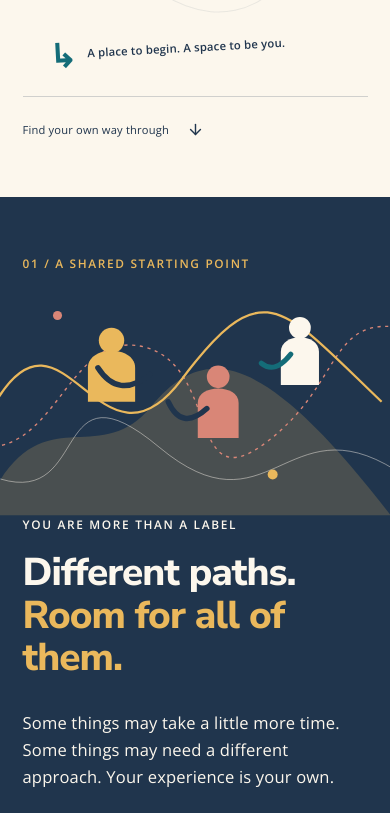
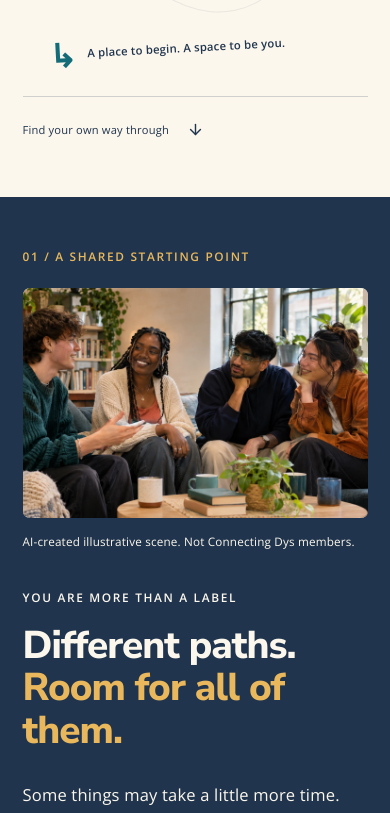
Before and after one commit to jonathan-hansel-awo/connecting-dys, a Next.js app: page / in a window 390 px wide. Shown: the part 1164-1977 px from the top of the page. Built offline with nearby package versions, Linux system fonts and the light colour scheme.

Commit message:
Fix mobile story overlap and add human imagery with compact scroll choreography

```diff
--- a/src/app/globals.css
+++ b/src/app/globals.css
@@ -473,11 +473,7 @@ html[data-js="true"] .js-only {
   display: block;
   width: 100%;
   height: auto;
-  overflow: visible;
-}
-.recognition-art .path-art {
-  margin-top: -1rem;
-  margin-bottom: -2rem;
+  overflow: hidden;
 }
 .recognition-copy h2 {
   margin: 1rem 0 1.6rem;
@@ -1261,10 +1257,6 @@ html[data-js="true"] .js-only {
     gap: 1.5rem;
     padding-block: 2.8rem 3rem;
   }
-  .recognition-art .path-art {
-    max-width: 420px;
-    margin: -1.4rem auto -2rem;
-  }
   .recognition-copy h2 {
     font-size: 2.15rem;
   }
@@ -1643,11 +1635,6 @@ html[data-reading-custom="true"] .recognition-copy h2 span,
 html[data-reading-custom="true"] .recognition-art > .eyebrow {
   color: var(--brand-teal);
 }
-html[data-reading-custom="true"] .recognition-art .path-art {
-  background: var(--brand-navy);
-  border-radius: 6px;
-  margin-top: 1rem;
-}
 html[data-reading-custom="true"] .footer-bottom {
   border-color: var(--rule);
 }
@@ -1820,3 +1807,65 @@ html[data-reading-custom="true"] .about-home :focus-visible {
     display: none !important;
   }
 }
+
+/* Recognition media is entirely contained; captions and copy own their layout space. */
+.recognition-art {
+  display: grid;
+  gap: 1.4rem;
+  align-content: start;
+}
+.recognition-figure {
+  margin: 0;
+  min-width: 0;
+}
+.recognition-media {
+  position: relative;
+  width: 100%;
+  aspect-ratio: 3 / 2;
+  overflow: clip;
+  isolation: isolate;
+  border-radius: 7px;
+  background: #d8ddd4;
+}
+.recognition-photo {
+  object-fit: cover;
+}
+.recognition-figure figcaption {
+  font-size: 0.64rem;
+  line-height: var(--reading-line-height);
+  margin-top: 0.8rem;
+  max-width: 55ch;
+}
+.recognition-copy {
+  position: relative;
+  min-width: 0;
+}
+.recognition .recognition-art > .eyebrow {
+  margin: 0;
+}
+.path-art {
+  overflow: hidden;
+}
+@media (max-width: 1000px) {
+  .recognition-grid {
+    grid-template-columns: 1fr;
+    gap: 2.25rem;
+  }
+  .recognition-figure {
+    max-width: 700px;
+  }
+  .recognition-copy p:not(.eyebrow) {
+    max-width: 60ch;
+  }
+}
+@media (max-width: 700px) {
+  .recognition-grid {
+    gap: 2rem;
+  }
+  .recognition-art {
+    gap: 1.2rem;
+  }
+  .recognition-figure figcaption {
+    font-size: 0.65rem;
+  }
+}
--- a/src/app/page.tsx
+++ b/src/app/page.tsx
@@ -2,7 +2,7 @@ import Image from "next/image";
 import Link from "next/link";
 import { ArrowDown, ArrowRight, ArrowUpRight } from "lucide-react";
 import { brand, connectionChapters, differences } from "@/content/site";
-import { DifferenceArtwork, PathArtwork } from "@/components/story-art";
+import { DifferenceArtwork, CommunityArtwork } from "@/components/story-art";
 import { HomeStoryMotion } from "@/components/home-story-motion";
 
 export default function HomePage() {
@@ -92,7 +92,20 @@ export default function HomePage() {
         <div className="wrap recognition-grid">
           <div className="recognition-art">
             <span className="eyebrow">01 / A shared starting point</span>
-            <PathArtwork />
+            <figure className="recognition-figure">
+              <div className="recognition-media">
+                <Image
+                  src="/images/shared-moment.webp"
+                  alt="An illustrative scene of four young adults talking together in a relaxed shared space."
+                  fill
+                  sizes="(max-width: 1000px) 90vw, 45vw"
+                  className="recognition-photo"
+                />
+              </div>
+              <figcaption>
+                AI-created illustrative scene. Not Connecting Dys members.
+              </figcaption>
+            </figure>
           </div>
           <div className="recognition-copy">
             <p className="eyebrow">You are more than a label</p>
@@ -184,7 +197,7 @@ export default function HomePage() {
               <div className="landscape-label">
                 Every path has a place here.
               </div>
-              <PathArtwork variant="connection" />
+              <CommunityArtwork />
               <div className="landscape-caption">
                 <span>Different perspectives.</span>
                 <span>Shared possibility.</span>
--- a/src/components/story-art.tsx
+++ b/src/components/story-art.tsx
@@ -1,79 +1,246 @@
-// Original decorative artwork. These abstract shapes are not member portraits or a new logo.
-export function PathArtwork({
-  variant = "recognition",
-}: {
-  variant?: "recognition" | "connection";
-}) {
+// Original decorative scene, not portraits of Connecting Dys members.
+// Arms are filled anatomical shapes attached at the shoulders, with hands and sleeves.
+export function CommunityArtwork() {
   return (
     <svg
-      className={`path-art path-art-${variant}`}
+      className="path-art path-art-connection"
       viewBox="0 0 760 600"
       fill="none"
       aria-hidden="true"
       focusable="false"
     >
       <g className="art-landscape">
-        <path
-          className="landform"
-          d="M-90 580C30 295 160 490 283 340S540 230 810 580"
-          fill="#EAB85C"
+        <ellipse
+          cx="395"
+          cy="505"
+          rx="287"
+          ry="38"
+          fill="#20354D"
           opacity=".2"
         />
         <path
-          d="M-80 430C80 430 106 165 270 210S362 550 535 420 670 130 850 170"
-          stroke="#D98677"
-          strokeWidth="3"
-          strokeDasharray="7 10"
+          d="M65 480C150 370 215 430 300 404S515 385 699 475V545H65Z"
+          fill="#FCF7ED"
+          opacity=".08"
         />
         <path
           className="journey-path"
           pathLength="1"
-          d="M-60 330C90 80 170 520 350 280S570 120 790 330"
+          d="M40 390C130 265 210 480 370 382S565 275 720 380"
           stroke="#EAB85C"
-          strokeWidth="5"
+          strokeWidth="4"
+          strokeLinecap="round"
         />
         <path
-          d="M-50 500C150 560 60 230 300 430S580 330 820 480"
-          stroke="#FCF7ED"
+          d="M60 436C190 500 260 315 435 428S605 480 708 415"
+          stroke="#D98677"
           strokeWidth="2"
-          opacity=".5"
+          strokeDasharray="5 10"
+          opacity=".7"
         />
-        <g className="art-person person-one" transform="translate(195 260)">
-          <circle cx="0" cy="-65" r="28" fill="#EAB85C" />
-          <path d="M-52 70V-5C-52-55 52-55 52-5V70" fill="#EAB85C" />
+        {/* A plant and a shared table give the people a setting and a natural scale. */}
+        <g className="scene-plant">
           <path
-            d="M-30-5Q15 65 85 10"
+            d="M93 459V354"
+            stroke="#FCF7ED"
+            strokeWidth="5"
+            strokeLinecap="round"
+          />
+          <path
+            d="M92 399C49 392 52 364 59 347C89 353 102 373 92 399ZM94 375C125 375 145 345 132 324C101 332 88 353 94 375Z"
+            fill="#EAB85C"
+          />
+          <path d="M67 442H120L112 496H76Z" fill="#D98677" />
+        </g>
+        {/* Left: seated, leaning in, forearms resting naturally towards the table. */}
+        <g className="art-person person-one">
+          <path d="M168 355H245V371H168Z" fill="#D98677" />
+          <path
+            d="M177 371L167 487M235 371L249 487"
+            stroke="#20354D"
+            strokeWidth="9"
+            strokeLinecap="round"
+          />
+          <path
+            d="M185 330H228L257 390L239 467H218L231 396L196 365Z"
+            fill="#20354D"
+          />
+          <path d="M181 334H207L208 401L188 469H168L184 396Z" fill="#304D65" />
+          <path
+            d="M165 463H189L197 484H157Q153 473 165 463ZM215 462H240L255 482H213Z"
+            fill="#FCF7ED"
+          />
+          <path d="M191 229H211V253H191Z" fill="#A86B4A" />
+          <path
+            d="M170 250Q198 234 224 250L235 335Q209 352 178 337Z"
+            fill="#FCF7ED"
+          />
+          <path
+            d="M175 252Q157 257 158 281L165 311L184 321L191 305L179 293L180 270Z"
+            fill="#FCF7ED"
+          />
+          <path
+            d="M167 300L181 294L199 309L220 310L220 324L191 328Q178 325 167 312Z"
+            fill="#B97C57"
+          />
+          <path d="M217 309Q232 307 236 315Q235 326 218 324Z" fill="#B97C57" />
+          <path
+            d="M218 249Q238 249 246 270L260 293L282 302L277 317L248 308Q237 305 228 287L219 274Z"
+            fill="#FCF7ED"
+          />
+          <path
+            d="M258 291L283 301L302 299Q311 307 300 315L278 318L253 307Z"
+            fill="#B97C57"
+          />
+          <ellipse cx="200" cy="209" rx="25" ry="29" fill="#B97C57" />
+          <path
+            d="M176 209Q163 181 186 176Q205 162 221 185L226 202L217 199L211 188Q195 201 177 196Z"
+            fill="#20354D"
+          />
+          <path
+            d="M207 211h2M194 211h2"
+            stroke="#20354D"
+            strokeWidth="3"
+            strokeLinecap="round"
+          />
+          <path
+            d="M198 223Q205 227 212 221"
+            stroke="#72432E"
+            strokeWidth="2"
+            strokeLinecap="round"
+          />
+        </g>
+        {/* Middle: standing behind the table, a relaxed bent elbow and an open hand. */}
+        <g className="art-person person-two">
+          <path
+            d="M374 320H423L436 475H414L399 369L387 475H365Z"
+            fill="#FCF7ED"
+          />
+          <path
+            d="M362 474H389V491H353Q350 482 362 474ZM412 474H435L447 490H410Z"
+            fill="#20354D"
+          />
+          <path d="M388 198H408V220H388Z" fill="#D59B75" />
+          <path
+            d="M376 218Q397 207 418 220L428 326Q400 338 369 326Z"
+            fill="#D98677"
+          />
+          <path
+            d="M378 221Q363 220 352 238L333 269L315 266L309 281L339 291Q350 288 360 272L377 250Z"
+            fill="#D98677"
+          />
+          <path
+            d="M320 269L305 261L300 249Q294 241 288 248L292 269Q297 280 310 281Z"
+            fill="#D59B75"
+          />
+          <path
+            d="M415 220Q433 218 441 241L454 278L435 302L422 291L434 274L422 251Z"
+            fill="#D98677"
+          />
+          <path
+            d="M434 279L446 287L429 308L414 309Q404 303 412 297L424 294Z"
+            fill="#D59B75"
+          />
+          <ellipse cx="398" cy="175" rx="25" ry="29" fill="#D59B75" />
+          <path
+            d="M373 174Q364 149 382 143Q400 132 418 150L423 172L412 167L407 153Q393 166 374 163Z"
+            fill="#20354D"
+          />
+          <path
+            d="M387 177h2M404 177h2"
+            stroke="#20354D"
+            strokeWidth="3"
+            strokeLinecap="round"
+          />
+          <path
+            d="M389 189Q398 195 406 188"
+            stroke="#8A583E"
+            strokeWidth="2"
+            strokeLinecap="round"
+          />
+        </g>
+        {/* Right: seated sideways, with a sleeve, elbow, forearm and hand in one pose. */}
+        <g className="art-person person-three">
+          <path d="M550 356H631V373H550Z" fill="#D98677" />
+          <path
+            d="M561 373L550 487M620 373L633 487"
+            stroke="#20354D"
+            strokeWidth="9"
+            strokeLinecap="round"
+          />
+          <path
+            d="M565 333H603L589 392L572 471H551L565 391L552 362Z"
+            fill="#20354D"
+          />
+          <path
+            d="M597 334L622 348L622 408L606 471H585L598 405L583 369Z"
+            fill="#304D65"
+          />
+          <path
+            d="M549 466H574L582 486H538Q535 476 549 466ZM584 466H609L622 486H581Z"
+            fill="#FCF7ED"
+          />
+          <path d="M577 230H596V251H577Z" fill="#E1B38C" />
+          <path
+            d="M560 251Q585 236 611 252L620 336Q589 350 558 337Z"
+            fill="#EAB85C"
+          />
+          <path
+            d="M563 251Q543 251 535 272L526 293L506 304L515 320L540 308Q549 304 555 287L568 271Z"
+            fill="#EAB85C"
+          />
+          <path
+            d="M529 294L512 301L495 300Q482 305 493 315L511 320L535 307Z"
+            fill="#E1B38C"
+          />
+          <path
+            d="M607 251Q627 255 631 281L632 310L611 329L600 315L614 303L611 280Z"
+            fill="#EAB85C"
+          />
+          <path
+            d="M611 308L625 318L611 333L594 333Q584 328 591 320L603 319Z"
+            fill="#E1B38C"
+          />
+          <ellipse cx="586" cy="208" rx="25" ry="29" fill="#E1B38C" />
+          <path
+            d="M562 210Q548 175 579 175Q611 171 615 207L610 244L600 233L601 206L590 189Q578 202 562 201Z"
+            fill="#20354D"
+          />
+          <path
+            d="M572 209h2M588 209h2"
+            stroke="#20354D"
+            strokeWidth="3"
+            strokeLinecap="round"
+          />
+          <path
+            d="M574 223Q581 228 589 222"
+            stroke="#9E6D4C"
+            strokeWidth="2"
+            strokeLinecap="round"
+          />
+        </g>
+        <g className="shared-table">
+          <path d="M282 325H517L531 341H272Z" fill="#EAB85C" />
+          <path
+            d="M322 342L302 491M485 342L506 491"
             stroke="#20354D"
             strokeWidth="12"
             strokeLinecap="round"
           />
-        </g>
-        <g className="art-person person-two" transform="translate(430 340)">
-          <circle cx="0" cy="-65" r="25" fill="#D98677" />
-          <path d="M-45 70V-8C-45-50 45-50 45-8V70" fill="#D98677" />
+          <path d="M349 315H402V325H349Z" fill="#FCF7ED" />
+          <path d="M356 305H410V315H356Z" fill="#D98677" />
+          <path d="M448 303H468V323H448Z" fill="#FCF7ED" />
           <path
-            d="M-25 5Q-80 55-110-10"
-            stroke="#20354D"
-            strokeWidth="12"
-            strokeLinecap="round"
+            d="M468 308Q484 305 480 316Q477 321 468 319"
+            stroke="#FCF7ED"
+            strokeWidth="4"
           />
         </g>
-        <g className="art-person person-three" transform="translate(610 225)">
-          <circle cx="0" cy="-58" r="24" fill="#FCF7ED" />
-          <path d="M-42 68V-5C-42-48 42-48 42-5V68" fill="#FCF7ED" />
-          <path
-            d="M-20 0Q-55 45-85 20"
-            stroke="#146C78"
-            strokeWidth="11"
-            strokeLinecap="round"
-          />
-        </g>
-        <circle cx="76" cy="140" r="10" fill="#D98677" />
-        <circle cx="550" cy="490" r="11" fill="#EAB85C" />
       </g>
     </svg>
   );
 }
+
 export function DifferenceArtwork({ index }: { index: number }) {
   return (
     <svg
```
Also changed, not shown: src/components/home-story-motion.tsx (+37 -37 lines), public/images/shared-moment.webp (added), 3 other files (tests, documents, lock files or other folders).
